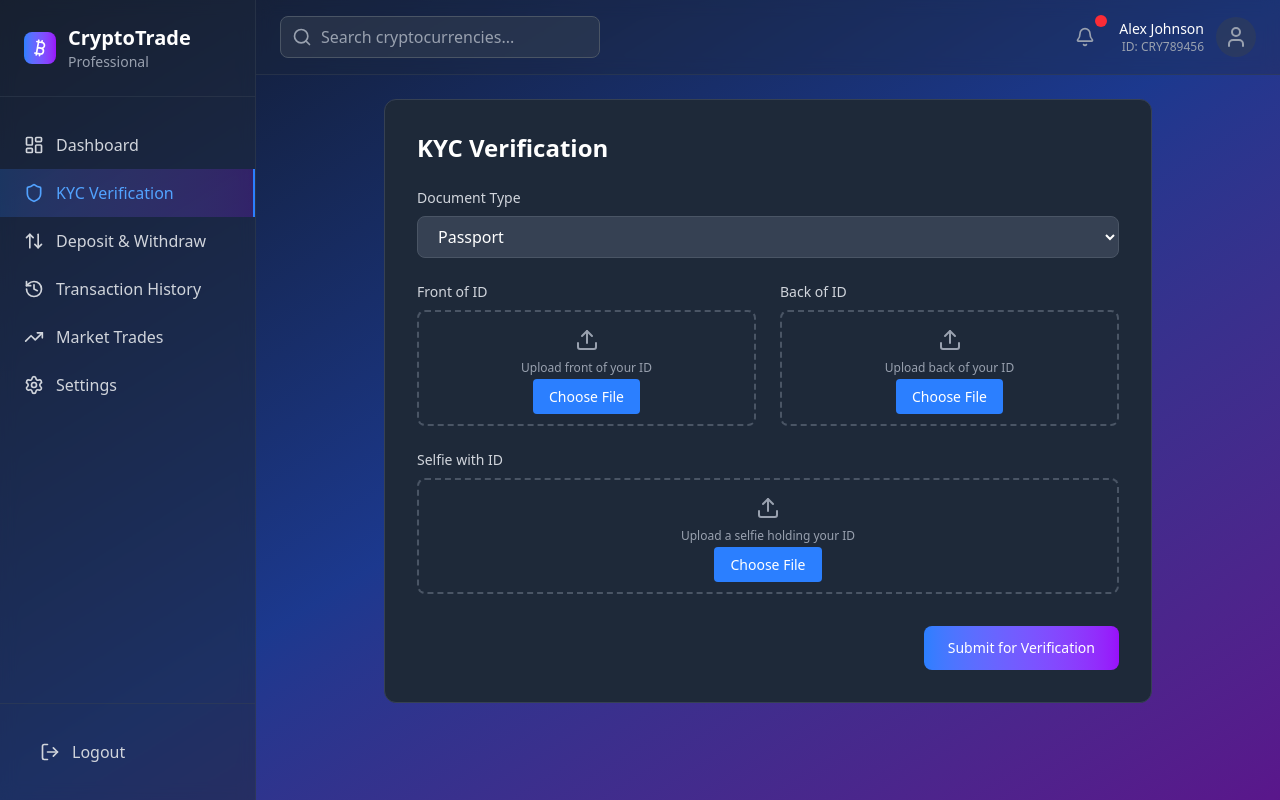
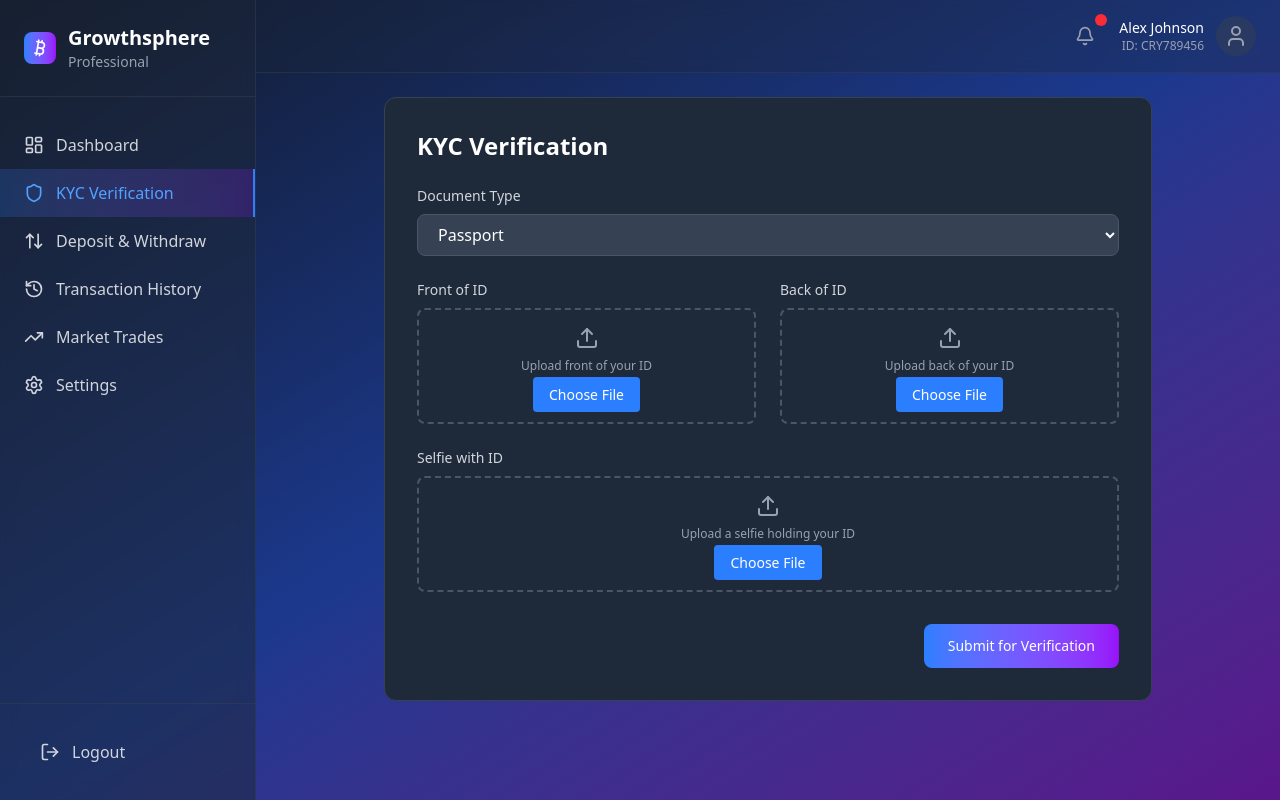
Before and after one commit to Aceboyd/growth, a React (Vite) app: page /dash in a window 1280 px wide. Built offline with nearby package versions, Linux system fonts and the light colour scheme.

Commit message:
new work done

```diff
--- a/src/components/Header.jsx
+++ b/src/components/Header.jsx
@@ -1,5 +1,5 @@
 import React from 'react';
-import { Bell, Search, User, Menu } from 'lucide-react';
+import { Bell, Search, User, Menu, Bitcoin } from 'lucide-react';
 
 const Header = ({ user, setSidebarOpen }) => {
   return (
@@ -13,35 +13,34 @@ const Header = ({ user, setSidebarOpen }) => {
           >
             <Menu className="w-5 h-5" />
           </button>
-
-          <div className="relative hidden sm:block">
-            <Search className="w-5 h-5 text-gray-400 absolute left-3 top-1/2 transform -translate-y-1/2" />
-            <input
-              type="text"
-              placeholder="Search cryptocurrencies..."
-              className="bg-gray-700/50 border border-gray-600 rounded-lg pl-10 pr-4 py-2 text-white placeholder-gray-400 focus:outline-none focus:ring-2 focus:ring-blue-500 focus:border-transparent w-64 lg:w-80"
-            />
-          </div>
         </div>
 
         <div className="flex items-center space-x-2 sm:space-x-4">
-          {/* Mobile search button */}
-          <button className="sm:hidden p-2 text-gray-400 hover:text-white rounded-lg hover:bg-gray-700/50 transition-colors">
-            <Search className="w-5 h-5" />
-          </button>
-
-          <button className="relative p-2 text-gray-400 hover:text-white rounded-lg hover:bg-gray-700/50 transition-colors">
+          {/* Bell icon (only on desktop) */}
+          <button className="hidden lg:inline-flex relative p-2 text-gray-400 hover:text-white rounded-lg hover:bg-gray-700/50 transition-colors">
             <Bell className="w-5 h-5" />
             <span className="absolute -top-1 -right-1 w-3 h-3 bg-red-500 rounded-full"></span>
           </button>
 
-          <div className="flex items-center space-x-2 sm:space-x-3">
+          {/* Mobile: CryptoTrade logo and name */}
+          <div className="flex items-center space-x-2 sm:hidden">
+            <div className="w-7 h-7 bg-gradient-to-r from-blue-500 to-purple-600 rounded-lg flex items-center justify-center">
+              <Bitcoin className="w-4 h-4 text-white" />
+            </div>
+            <p className="text-white font-semibold text-sm">Growthsphhere</p>
+          </div>
+
+          {/* User info */}
+          <div className="flex items-center space-x-3">
+            {/* Name + ID visible from sm and up */}
             <div className="text-right hidden sm:block">
               <p className="text-white font-medium text-sm">{user.name}</p>
               <p className="text-gray-400 text-xs">ID: {user.id}</p>
             </div>
-            <div className="w-8 h-8 sm:w-10 sm:h-10 rounded-full bg-gray-700/50 flex items-center justify-center">
-              <User className="w-5 h-5 sm:w-6 sm:h-6 text-gray-400" />
+
+            {/* User icon only on desktop */}
+            <div className="hidden lg:flex w-10 h-10 rounded-full bg-gray-700/50 items-center justify-center">
+              <User className="w-6 h-6 text-gray-400" />
             </div>
           </div>
         </div>
--- a/src/components/Sidebar.jsx
+++ b/src/components/Sidebar.jsx
@@ -8,7 +8,8 @@ import {
   Settings,
   LogOut,
   Bitcoin,
-  X
+  X,
+  User
 } from 'lucide-react';
 import { useNavigate } from 'react-router-dom';
 
@@ -21,7 +22,7 @@ const Sidebar = ({ currentPage, setCurrentPage, user, setUser, sidebarOpen, setS
     { id: 'deposit-withdraw', label: 'Deposit & Withdraw', icon: ArrowUpDown },
     { id: 'transactions', label: 'Transaction History', icon: History },
     { id: 'market', label: 'Market Trades', icon: TrendingUp },
-    { id: 'settings', label: 'Settings', icon: Settings },
+    { id: 'settings', label: 'Settings', icon: Settings }
   ];
 
   const handleLogout = () => {
@@ -46,7 +47,7 @@ const Sidebar = ({ currentPage, setCurrentPage, user, setUser, sidebarOpen, setS
               <Bitcoin className="w-5 h-5 text-white" />
             </div>
             <div>
-              <h1 className="text-xl font-bold text-white">CryptoTrade</h1>
+              <h1 className="text-xl font-bold text-white">Growthsphere</h1>
               <p className="text-gray-400 text-sm">Professional</p>
             </div>
           </div>
@@ -84,18 +85,20 @@ const Sidebar = ({ currentPage, setCurrentPage, user, setUser, sidebarOpen, setS
       </div>
 
       {/* Mobile Sidebar */}
-      <div className={`fixed inset-y-0 left-0 z-50 w-64 bg-gray-800/95 backdrop-blur-sm border-r border-gray-700/50 transform transition-transform duration-300 ease-in-out lg:hidden ${
+      <div
+        className={`fixed inset-y-0 left-0 z-50 w-64 bg-gray-800/95 backdrop-blur-sm border-r border-gray-700/50 transform transition-transform duration-300 ease-in-out lg:hidden ${
           sidebarOpen ? 'translate-x-0' : '-translate-x-full'
-      }`}>
+        }`}
+      >
         <div className="flex flex-col h-full">
-          <div className="p-4 border-b border-gray-700/50">
-            <div className="flex items-center justify-between">
-              <div className="flex items-center space-x-3">
+          {/* Logo + Close Button */}
+          <div className="p-4 border-b border-gray-700/50 flex items-center justify-between">
+            <div className="flex items-center space-x-2">
               <div className="w-8 h-8 bg-gradient-to-r from-blue-500 to-purple-600 rounded-lg flex items-center justify-center">
                 <Bitcoin className="w-5 h-5 text-white" />
               </div>
               <div>
-                  <h1 className="text-lg font-bold text-white">CryptoTrade</h1>
+                <h1 className="text-lg font-bold text-white">Growthsphere</h1>
                 <p className="text-gray-400 text-xs">Professional</p>
               </div>
             </div>
@@ -106,8 +109,8 @@ const Sidebar = ({ currentPage, setCurrentPage, user, setUser, sidebarOpen, setS
               <X className="w-5 h-5" />
             </button>
           </div>
-          </div>
 
+          {/* Menu */}
           <nav className="flex-1 py-4">
             {menuItems.map((item) => {
               const Icon = item.icon;
@@ -128,7 +131,17 @@ const Sidebar = ({ currentPage, setCurrentPage, user, setUser, sidebarOpen, setS
             })}
           </nav>
 
+          {/* User Info + Logout */}
           <div className="p-4 border-t border-gray-700/50">
+            <div className="flex items-center space-x-2 mb-3">
+              <div className="w-8 h-8 bg-gray-700/60 rounded-full flex items-center justify-center">
+                <User className="w-5 h-5 text-gray-300" />
+              </div>
+              <div>
+                <p className="text-white font-medium text-sm">{user.name}</p>
+                <p className="text-gray-400 text-xs">ID: {user.id}</p>
+              </div>
+            </div>
             <button
               onClick={handleLogout}
               className="w-full flex items-center space-x-3 px-4 py-3 text-gray-300 hover:text-red-400 hover:bg-red-500/10 rounded-lg transition-colors"
--- /dev/null
+++ b/src/components/Testimony.jsx
@@ -0,0 +1,120 @@
+import React, { useState, useEffect } from 'react';
+
+const testimonials = [
+  {
+    quote: "Growthsphere's platform made crypto trading seamless and secure for me!",
+    author: "Sarah Johnson",
+    role: "Investor",
+    image: "https://images.unsplash.com/photo-1494790108377-be9c29b29330?ixlib=rb-4.0.3&auto=format&fit=crop&w=100&q=80",
+  },
+  {
+    quote: "The returns I've seen with Growthsphere are unmatched. Highly recommend!",
+    author: "Michael Chen",
+    role: "Trader",
+    image: "https://images.unsplash.com/photo-1507003211169-0a1dd7228f2d?ixlib=rb-4.0.3&auto=format&fit=crop&w=100&q=80",
+  },
+  {
+    quote: "Their customer support is top-notch, always there when I need them.",
+    author: "Emily Davis",
+    role: "Client",
+    image: "https://images.unsplash.com/photo-1517841905240-472988babdf9?ixlib=rb-4.0.3&auto=format&fit=crop&w=100&q=80",
+  },
+  {
+    quote: "Growthsphere's interface is intuitive, even for a crypto beginner like me.",
+    author: "James Patel",
+    role: "New Investor",
+    image: "https://images.unsplash.com/photo-1560250097-0b93528c311a?ixlib=rb-4.0.3&auto=format&fit=crop&w=100&q=80",
+  },
+  {
+    quote: "I trust Growthsphere with my investments; their security is unparalleled.",
+    author: "Laura Kim",
+    role: "Portfolio Manager",
+    image: "https://images.unsplash.com/photo-1544005313-94ddf0286df2?ixlib=rb-4.0.3&auto=format&fit=crop&w=100&q=80",
+  },
+  {
+    quote: "The staking options on Growthsphere have boosted my earnings significantly.",
+    author: "David Lee",
+    role: "Crypto Enthusiast",
+    image: "https://images.unsplash.com/photo-1522075469751-3a6694fb2f61?ixlib=rb-4.0.3&auto=format&fit=crop&w=100&q=80",
+  },
+  {
+    quote: "Growthsphere's market insights helped me make informed trading decisions.",
+    author: "Rachel Wong",
+    role: "Analyst",
+    image: "https://images.unsplash.com/photo-1517365830460-955ce3ccd263?ixlib=rb-4.0.3&auto=format&fit=crop&w=100&q=80",
+  },
+  {
+    quote: "Fast transactions and low fees make Growthsphere my go-to platform.",
+    author: "Thomas Brown",
+    role: "Day Trader",
+    image: "https://images.unsplash.com/photo-1504257432389-52343af06ae3?ixlib=rb-4.0.3&auto=format&fit=crop&w=100&q=80",
+  },
+  {
+    quote: "Growthsphere's educational resources empowered me to understand crypto better.",
+    author: "Aisha Khan",
+    role: "Student",
+    image: "https://images.unsplash.com/photo-1534528741775-53994a69daeb?ixlib=rb-4.0.3&auto=format&fit=crop&w=100&q=80",
+  },
+  {
+    quote: "The community at Growthsphere is amazing, always sharing valuable tips!",
+    author: "Carlos Rivera",
+    role: "Community Member",
+    image: "https://images.unsplash.com/photo-1539571696357-5a69c17a67c6?ixlib=rb-4.0.3&auto=format&fit=crop&w=100&q=80",
+  },
+];
+
+const Testimony = () => {
+  const [currentIndex, setCurrentIndex] = useState(0);
+  const testimonialsPerPage = 3;
+
+  useEffect(() => {
+    const interval = setInterval(() => {
+      setCurrentIndex((prevIndex) =>
+        (prevIndex + testimonialsPerPage) % testimonials.length
+      );
+    }, 5000); // Change set of testimonials every 5 seconds
+
+    return () => clearInterval(interval); // Cleanup on unmount
+  }, []);
+
+  const displayedTestimonials = testimonials.slice(
+    currentIndex,
+    Math.min(currentIndex + testimonialsPerPage, testimonials.length)
+  );
+
+  // If less than 3 testimonials in the last set, loop back to the start
+  if (displayedTestimonials.length < testimonialsPerPage) {
+    displayedTestimonials.push(
+      ...testimonials.slice(0, testimonialsPerPage - displayedTestimonials.length)
+    );
+  }
+
+  return (
+    <section className="py-12 px-4 bg-gray-50">
+      <h2 className="text-3xl font-bold text-center text-gray-900 mb-8">What Our Users Say About Growthsphere</h2>
+      <div className="max-w-7xl mx-auto grid grid-cols-1 md:grid-cols-3 gap-6">
+        {displayedTestimonials.map((testimonial, index) => (
+          <div
+            key={index}
+            className="bg-gray-100 p-6 rounded-lg shadow-md transition-opacity duration-500"
+          >
+            <img
+              src={testimonial.image}
+              alt={`${testimonial.author}'s avatar`}
+              className="w-16 h-16 rounded-full object-cover mb-4 mx-auto"
+            />
+            <p className="text-lg italic text-gray-700 mb-4">"{testimonial.quote}"</p>
+            <div className="flex items-center justify-center">
+              <div>
+                <p className="text-base font-semibold text-gray-900">{testimonial.author}</p>
+                <p className="text-sm text-gray-600">{testimonial.role} at Growthsphere</p>
+              </div>
+            </div>
+          </div>
+        ))}
+      </div>
+    </section>
+  );
+};
+
+export default Testimony;
--- a/src/pages/LandingPage.jsx
+++ b/src/pages/LandingPage.jsx
@@ -9,6 +9,7 @@ import HowItWorks from '../components/HowItWorks';
 import PricingSection from '../components/PricingSection';
 import AboutUs from '../components/AboutUs';
 import CertificatesSection from '../components/CertificatesSection';
+import Testimony from '../components/Testimony';
 import FAQSection from '../components/FAQSection';
 import Footer from '../components/Footer';
 import TestimonialPopup from '../components/TestimonialPopup';
@@ -28,6 +29,7 @@ const LandingPage = () => {
       <PricingSection />
       <AboutUs />
       <CertificatesSection />
+      <Testimony />
       <FAQSection />
       <Footer />
       <TestimonialPopup />
```
Also changed, not shown: src/pages/SignUp.jsx (+16 -1 lines). Lines whose indentation alone changed are shown as unchanged.
